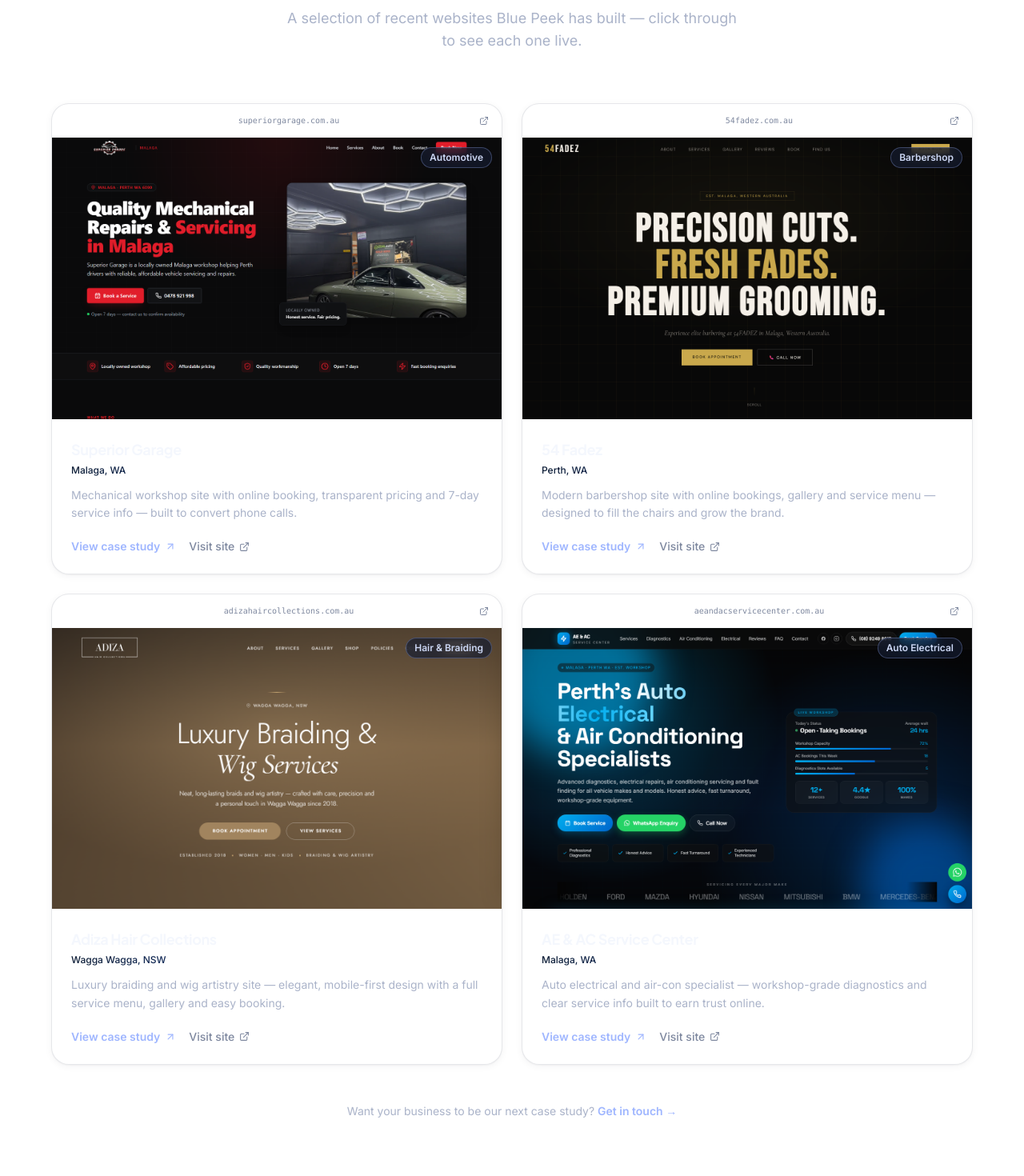
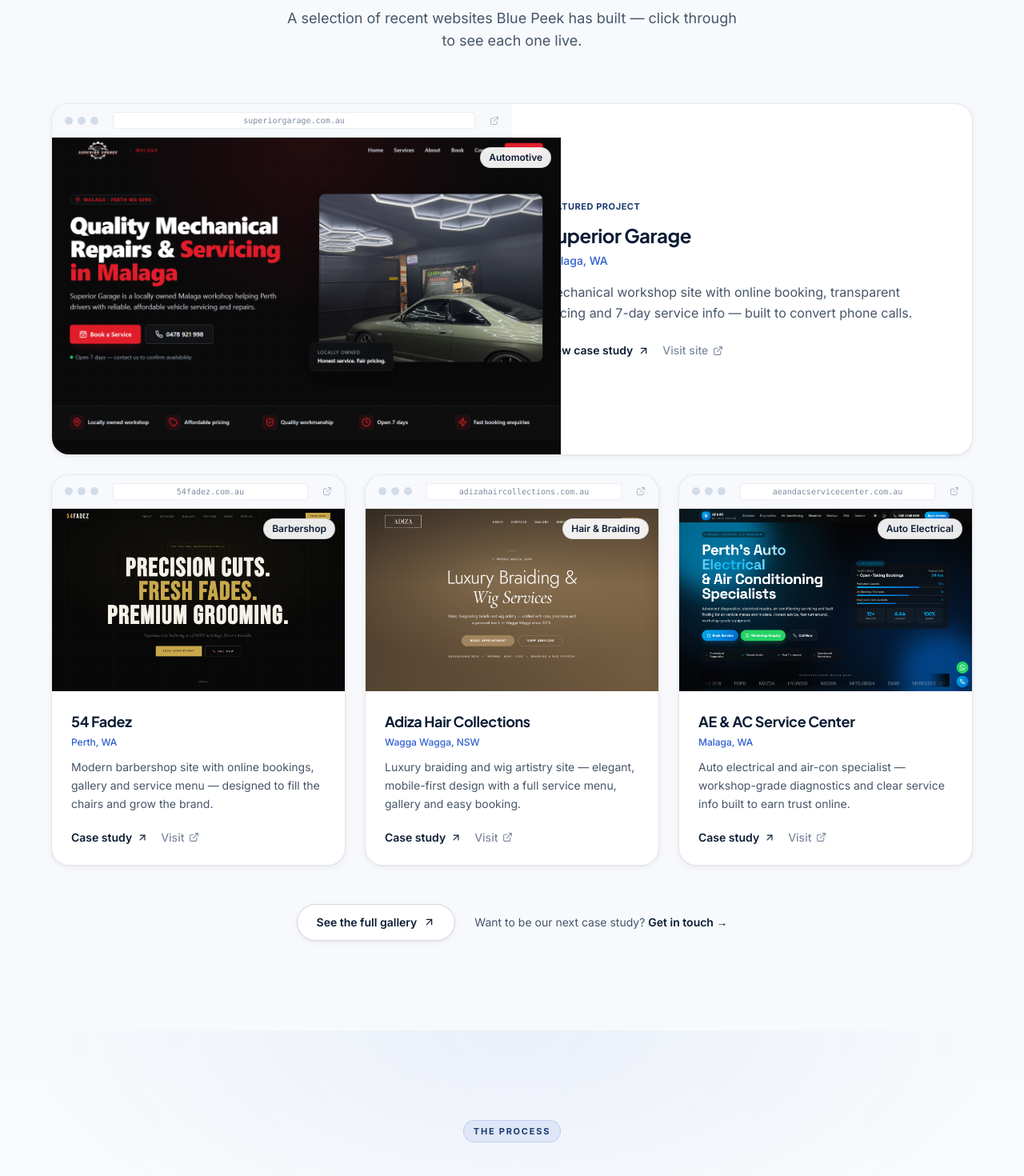
Before and after one commit to zachcolvillez-stack/bluepeek-website, a Next.js app: page / in a window 1280 px wide. Shown: the part 3420-4890 px from the top of the page at 80% size. Built offline with nearby package versions, Linux system fonts and the light colour scheme.

Commit message:
auto-save: Portfolio.jsx

```diff
--- a/components/Portfolio.jsx
+++ b/components/Portfolio.jsx
@@ -46,63 +46,104 @@ const PROJECTS = [
   },
 ]
 
+function BrowserChrome({ domain }) {
+  return (
+    <div className="flex items-center gap-1.5 px-4 py-2.5" style={{ background: '#f7f9fc', borderBottom: '1px solid rgba(12,28,52,0.08)' }}>
+      <div className="w-2.5 h-2.5 rounded-full" style={{ background: '#d4dcea' }} />
+      <div className="w-2.5 h-2.5 rounded-full" style={{ background: '#d4dcea' }} />
+      <div className="w-2.5 h-2.5 rounded-full" style={{ background: '#d4dcea' }} />
+      <div className="flex-1 mx-3 px-3 py-0.5 text-[10px] rounded text-center font-mono truncate"
+        style={{ background: '#ffffff', color: '#7e8aa0', border: '1px solid rgba(12,28,52,0.08)' }}>
+        {domain}
+      </div>
+      <ExternalLink size={12} style={{ color: '#a9b6c8' }} />
+    </div>
+  )
+}
+
+function IndustryTag({ children }) {
+  return (
+    <span className="absolute top-3 right-3 text-xs font-semibold px-2.5 py-1 rounded-full"
+      style={{ background: 'rgba(255,255,255,0.92)', color: '#0c1c34', border: '1px solid rgba(12,28,52,0.10)', backdropFilter: 'blur(8px)' }}>
+      {children}
+    </span>
+  )
+}
+
 export default function Portfolio() {
+  const [featured, ...rest] = PROJECTS
   return (
-    <section id="work" className="relative py-28 px-6">
+    <section id="work" className="section-soft relative py-28 px-6">
       <div className="max-w-6xl mx-auto">
         <motion.div initial={{ opacity: 0, y: 20 }} whileInView={{ opacity: 1, y: 0 }}
           viewport={{ once: true }} transition={{ duration: 0.6 }} className="text-center mb-16">
           <span className="eyebrow">Our Work</span>
-          <h2 className="text-3xl md:text-5xl font-bold tracking-tight mt-5 mb-5" style={{ color: '#f4f7fd' }}>
+          <h2 className="text-3xl md:text-5xl font-bold tracking-tight mt-5 mb-5" style={{ color: '#0c1c34' }}>
             Real local businesses,<br />live and online.
           </h2>
-          <p className="text-base md:text-lg max-w-xl mx-auto" style={{ color: '#aab3c9' }}>
+          <p className="text-base md:text-lg max-w-xl mx-auto" style={{ color: '#475569' }}>
             A selection of recent websites Blue Peek has built — click through to see each one live.
           </p>
         </motion.div>
 
-        <div className="grid grid-cols-1 md:grid-cols-2 gap-6">
-          {PROJECTS.map((p, i) => (
+        {/* Featured project — large, two-column */}
+        <motion.div initial={{ opacity: 0, y: 24 }} whileInView={{ opacity: 1, y: 0 }}
+          viewport={{ once: true }} transition={{ duration: 0.6 }}
+          className="card group overflow-hidden grid md:grid-cols-2 mb-6">
+          <a href={featured.url} target="_blank" rel="noopener noreferrer" className="block order-1 md:order-none">
+            <BrowserChrome domain={featured.domain} />
+            <div className="relative aspect-[16/11] md:h-full overflow-hidden" style={{ background: '#eff4fb' }}>
+              <img src={featured.image} alt={`${featured.title} — ${featured.industry} website built by Blue Peek`}
+                className="w-full h-full object-cover object-top group-hover:scale-105 transition-transform duration-700"
+                onError={(e) => { e.currentTarget.style.display = 'none' }} />
+              <IndustryTag>{featured.industry}</IndustryTag>
+            </div>
+          </a>
+          <div className="p-8 md:p-10 flex flex-col justify-center">
+            <span className="text-[11px] font-bold uppercase tracking-wider mb-3" style={{ color: '#1b3c70' }}>Featured Project</span>
+            <h3 className="text-2xl font-bold mb-1.5" style={{ color: '#0c1c34' }}>{featured.title}</h3>
+            <p className="text-sm font-medium mb-4" style={{ color: '#2f5fd0' }}>{featured.location}</p>
+            <p className="text-base leading-relaxed mb-6" style={{ color: '#475569' }}>{featured.description}</p>
+            <div className="flex items-center gap-4">
+              <Link href={featured.caseStudy} className="inline-flex items-center gap-1.5 text-sm font-semibold" style={{ color: '#0c1c34' }}>
+                View case study <ArrowUpRight size={15} />
+              </Link>
+              <a href={featured.url} target="_blank" rel="noopener noreferrer"
+                className="inline-flex items-center gap-1.5 text-sm font-medium" style={{ color: '#7e8aa0' }}>
+                Visit site <ExternalLink size={13} />
+              </a>
+            </div>
+          </div>
+        </motion.div>
+
+        {/* Remaining projects */}
+        <div className="grid grid-cols-1 md:grid-cols-3 gap-6">
+          {rest.map((p, i) => (
             <motion.div key={p.title}
               initial={{ opacity: 0, y: 24 }} whileInView={{ opacity: 1, y: 0 }}
               viewport={{ once: true }} transition={{ duration: 0.5, delay: i * 0.08 }}
               className="card group overflow-hidden text-left flex flex-col"
             >
-              {/* Screenshot → opens live site */}
               <a href={p.url} target="_blank" rel="noopener noreferrer" className="block">
-                <div className="flex items-center gap-1.5 px-4 py-2.5" style={{ background: 'rgba(255,255,255,0.04)', borderBottom: '1px solid rgba(255,255,255,0.09)' }}>
-                  <div className="w-2.5 h-2.5 rounded-full" style={{ background: 'rgba(255,255,255,0.18)' }} />
-                  <div className="w-2.5 h-2.5 rounded-full" style={{ background: 'rgba(255,255,255,0.18)' }} />
-                  <div className="w-2.5 h-2.5 rounded-full" style={{ background: 'rgba(255,255,255,0.18)' }} />
-                  <div className="flex-1 mx-3 px-3 py-0.5 text-[10px] rounded text-center font-mono truncate"
-                    style={{ background: 'rgba(255,255,255,0.05)', color: '#7e889f', border: '1px solid rgba(255,255,255,0.09)' }}>
-                    {p.domain}
-                  </div>
-                  <ExternalLink size={12} style={{ color: '#7e889f' }} />
-                </div>
-                <div className="relative aspect-[16/10] overflow-hidden" style={{ background: 'rgba(255,255,255,0.03)' }}>
-                  <img src={p.image} alt={`${p.title} — ${p.industry} website in ${p.location} built by Bluepeek`}
+                <BrowserChrome domain={p.domain} />
+                <div className="relative aspect-[16/10] overflow-hidden" style={{ background: '#eff4fb' }}>
+                  <img src={p.image} alt={`${p.title} — ${p.industry} website in ${p.location} built by Blue Peek`}
                     className="w-full h-full object-cover object-top group-hover:scale-105 transition-transform duration-700"
                     onError={(e) => { e.currentTarget.style.display = 'none' }} />
-                  <span className="absolute top-3 right-3 text-xs font-semibold px-2.5 py-1 rounded-full"
-                    style={{ background: 'rgba(20,28,48,0.7)', color: '#cdd8f5', border: '1px solid rgba(159,182,255,0.3)', backdropFilter: 'blur(8px)' }}>
-                    {p.industry}
-                  </span>
+                  <IndustryTag>{p.industry}</IndustryTag>
                 </div>
               </a>
-
-              {/* Content */}
               <div className="p-6 flex flex-col flex-1">
-                <h3 className="text-lg font-bold mb-1" style={{ color: '#f4f7fd' }}>{p.title}</h3>
-                <p className="text-xs font-medium mb-3 gradient-text inline-block">{p.location}</p>
-                <p className="text-sm leading-relaxed mb-5 flex-1" style={{ color: '#aab3c9' }}>{p.description}</p>
+                <h3 className="text-lg font-bold mb-1" style={{ color: '#0c1c34' }}>{p.title}</h3>
+                <p className="text-xs font-medium mb-3" style={{ color: '#2f5fd0' }}>{p.location}</p>
+                <p className="text-sm leading-relaxed mb-5 flex-1" style={{ color: '#475569' }}>{p.description}</p>
                 <div className="flex items-center gap-4">
-                  <Link href={p.caseStudy} className="inline-flex items-center gap-1.5 text-sm font-semibold" style={{ color: '#9fb6ff' }}>
-                    View case study <ArrowUpRight size={14} />
+                  <Link href={p.caseStudy} className="inline-flex items-center gap-1.5 text-sm font-semibold" style={{ color: '#0c1c34' }}>
+                    Case study <ArrowUpRight size={14} />
                   </Link>
                   <a href={p.url} target="_blank" rel="noopener noreferrer"
-                    className="inline-flex items-center gap-1.5 text-sm font-medium" style={{ color: '#7e889f' }}>
-                    Visit site <ExternalLink size={13} />
+                    className="inline-flex items-center gap-1.5 text-sm font-medium" style={{ color: '#7e8aa0' }}>
+                    Visit <ExternalLink size={13} />
                   </a>
                 </div>
               </div>
@@ -112,10 +153,13 @@ export default function Portfolio() {
 
         <motion.div initial={{ opacity: 0 }} whileInView={{ opacity: 1 }}
           viewport={{ once: true }} transition={{ duration: 0.5, delay: 0.2 }}
-          className="text-center mt-12">
-          <p className="text-sm" style={{ color: '#aab3c9' }}>
-            Want your business to be our next case study?{' '}
-            <a href="#contact" className="font-semibold" style={{ color: '#9fb6ff' }}>Get in touch →</a>
+          className="flex flex-col sm:flex-row items-center justify-center gap-x-6 gap-y-3 mt-12">
+          <Link href="/gallery" className="btn-secondary inline-flex items-center gap-2 px-6 py-3 rounded-full text-sm">
+            See the full gallery <ArrowUpRight size={15} />
+          </Link>
+          <p className="text-sm" style={{ color: '#475569' }}>
+            Want to be our next case study?{' '}
+            <a href="#contact" className="font-semibold" style={{ color: '#0c1c34' }}>Get in touch →</a>
           </p>
         </motion.div>
       </div>
```
